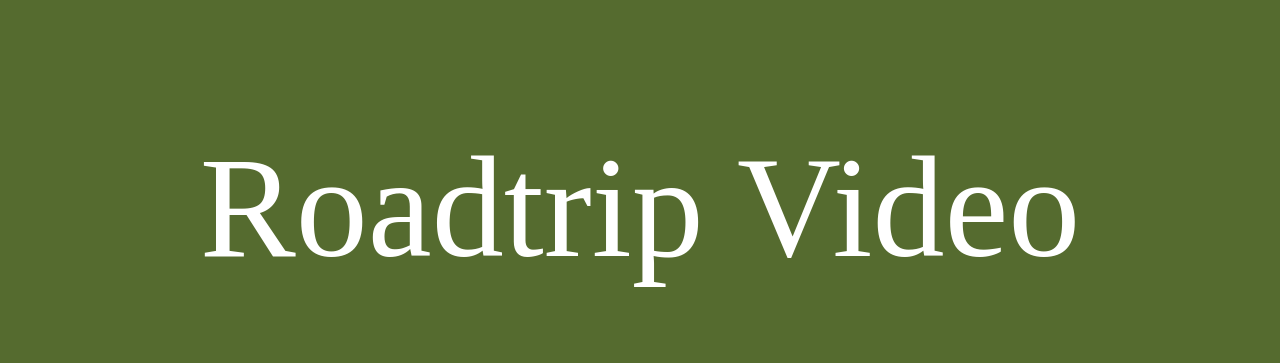
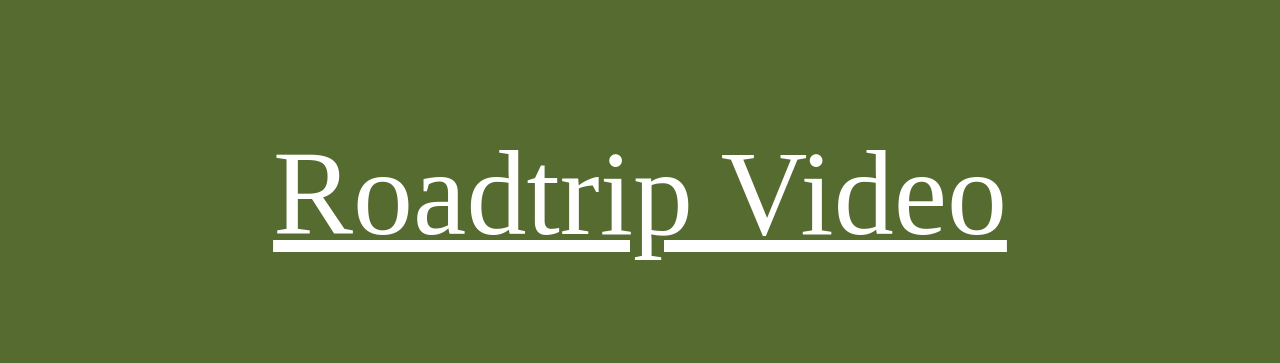
Before and after one commit to BaekVideos/hub, a plain HTML site: page index.html in a window 1280 px wide. Shown: the part 589-952 px from the top of the page. Drawn offline with Linux system fonts and the light colour scheme.

Commit message:
Update index.html

```diff
--- a/index.html
+++ b/index.html
@@ -7,8 +7,8 @@
       h1 {color:white; font-size:300%;}
       h3 {color:white; font-size:300%;}
       p {color:white; text-align:center;}
-      a:link, a:visited {color:white; text-decoration:none; text-align:center; font-size:300%;}
-      a:hover, a:active {color:blue; text-decoration:underline; font-size:300%:}
+      a:link, a:visited {color:white; text-decoration:underline; text-align:center; font-size:250%;}
+      a:hover, a:active {color:blue; text-decoration:underline; font-size:250%:}
     </style>
   </head>
   <body>
```
